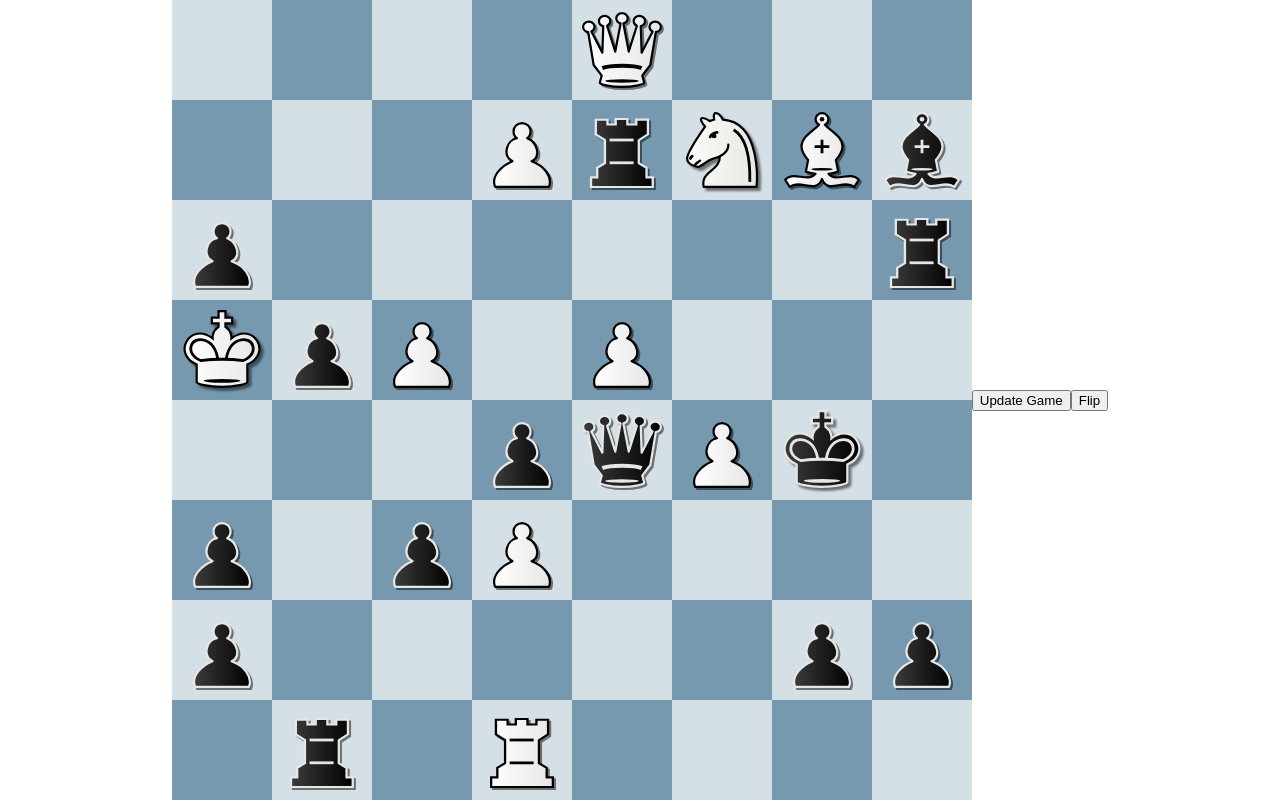
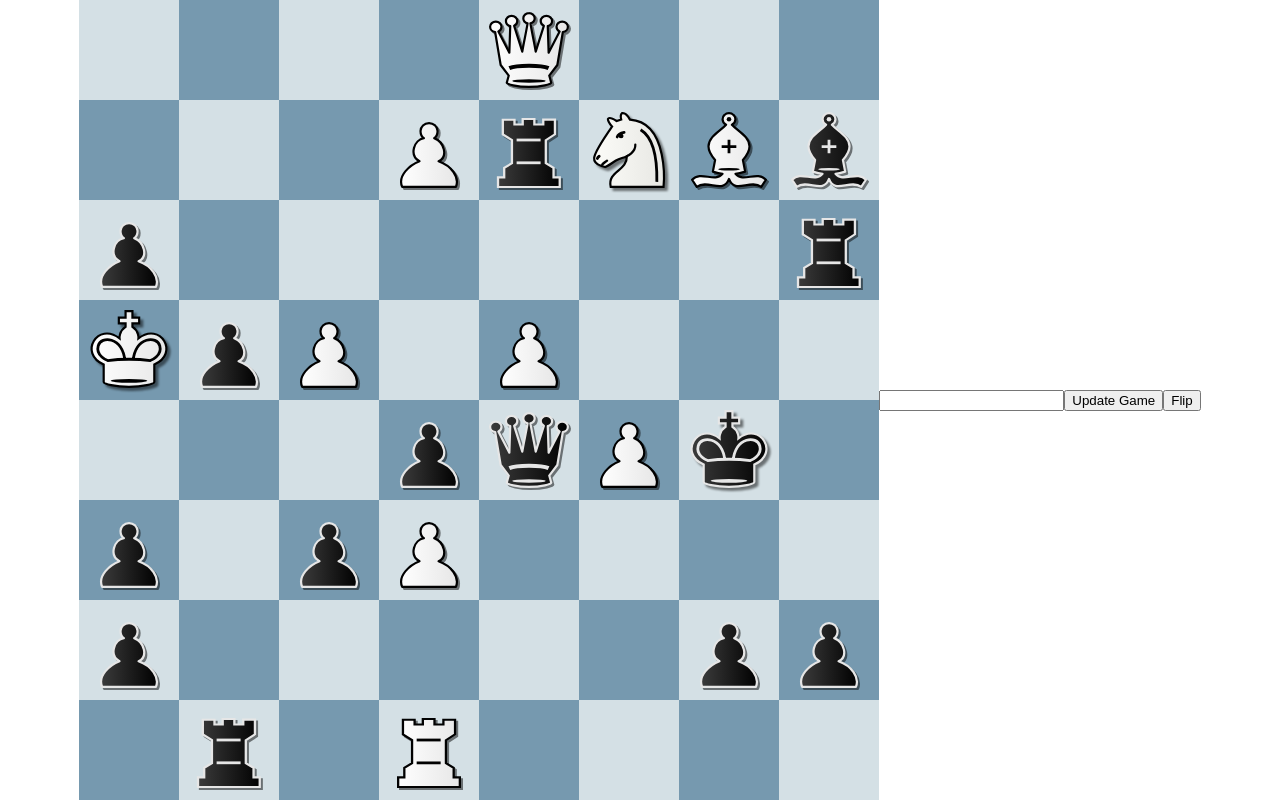
Before and after one commit to BlueBetaFish/chess-gui, a React (Create React App) app: page / in a window 1280 px wide. Built offline with nearby package versions, Linux system fonts and the light colour scheme.

Commit message:
readded acidentally removed input field

```diff
--- a/src/App.tsx
+++ b/src/App.tsx
@@ -13,6 +13,13 @@ function App() {
         <div className="App">
             <ChessGame gameObj={gameObj} flipGame={flip} />
             <form>
+                    <input
+                        type="text"
+                        name="fen"
+                        onChange={(event) => {
+                            setFormValue(event.target.value);
+                        }}
+                    />
                 <button
                     type="button"
                     onClick={() => {
```
